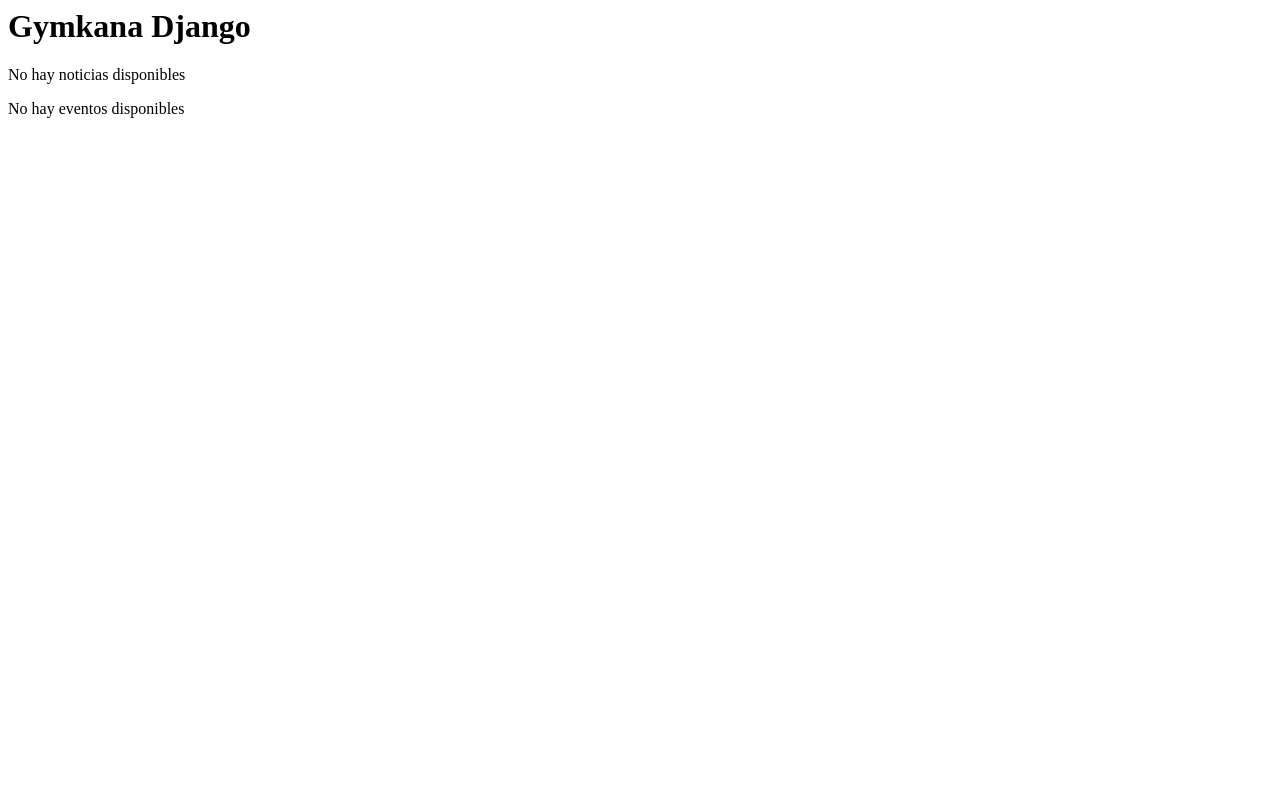
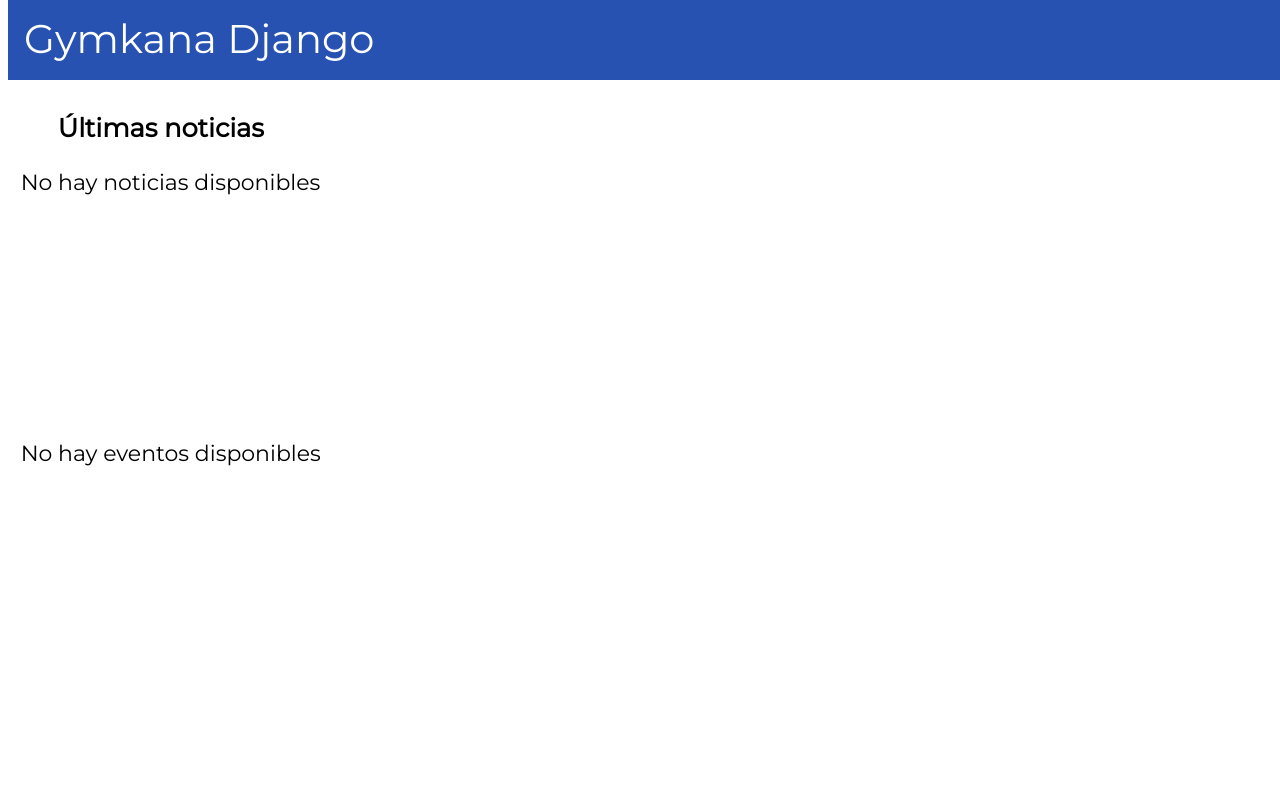
Before and after one commit to pasanca7/Gymkana-formacion-django, a Django app: page /portal/ in a window 1280 px wide. Shown: the top 786 px of the page. Run offline with Django 3.2, Linux system fonts and the light colour scheme; data that the repository does not hold is empty.

Commit message:
Improvement of index.html and style.css

```diff
--- a/Gymkana/portal/static/portal/style.css
+++ b/Gymkana/portal/static/portal/style.css
@@ -0,0 +1,62 @@
+body {
+    font-family: 'Montserrat';
+    font-size: 22px;
+}
+
+ul {
+    list-style-type: none;
+}
+
+#navbar {
+    height: 10%;
+}
+
+#navbar ul {
+    margin: 0;
+    padding: 0;
+    overflow: hidden;
+    background-color: #2852b2;
+    position: fixed;
+    top: 0;
+    width: 100%;
+}
+
+#navbar li {
+    float: left;
+}
+
+#navbar li a {
+    display: block;
+    color: white;
+    text-align: center;
+    font-size: 40px;
+    padding: 14px 16px;
+    height: 100%;
+    text-decoration: none;
+}
+
+#navbar .active {
+    background-color: #4CAF50;
+}
+
+.content table {
+    border-collapse: collapse;
+    width: 80%;
+    margin-right: auto;
+    margin-left: auto;
+}
+
+td, th {
+    border: 1px solid #dddddd;
+    text-align: left;
+    padding: 16px;
+}
+
+.container {
+    height: 39%;
+    margin: 1% 1%;
+}
+
+.title_section {
+    margin-left: 3%;
+}
--- a/Gymkana/portal/templates/portal/index.html
+++ b/Gymkana/portal/templates/portal/index.html
@@ -1,21 +1,50 @@
-<h1>Gymkana Django</h1>
+{% load static %}
 
+<link href='https://fonts.googleapis.com/css?family=Montserrat' rel='stylesheet'>
+<link rel="stylesheet" type="text/css" href="{% static 'portal/style.css' %}">
+
+<div id=navbar>
+    <ul id="navbar">
+        <li><a href="#home">Gymkana Django</a></li>
+      </ul>
+</div>
+
+<div class="content">
+    <div class="container" id="news">
+        <h3 class="title_section">Últimas noticias</h3>
         {% if lastest_news_list %}
-    <ul>
+        <table>
             {% for new in lastest_news_list%}
-            <li>{{ new.title}} </li>
+            <tr>
+                <th>
+                    <h2> {{ new.title}} </h2>
+                    <p>{{new.subtitle}}</p>
+                </th>
+
+            </tr>
             {% endfor %}
-</ul>
+        </table>
         {% else %}
             <p>No hay noticias disponibles</p>
         {% endif %}
+    </div>
 
+    <div class="container" id="events">
         {% if next_events_list %}
-    <ul>
+        <h3 class="title_section">Próximos eventos</h3>
+        <table>
             {% for event in next_events_list%}
-            <li>{{ event.title}} </li>
+            <tr>
+                <th>
+                    <h2> {{ event.title}} </h2>
+                    <p> {{ event.subtitle}} </p>
+                 </th>
+            </tr>
         {% endfor %}
-</ul>
+        </table>
         {% else %}
             <p>No hay eventos disponibles</p>
         {% endif %}
+    </div>
+
+</div>
--- a/Gymkana/portal/views.py
+++ b/Gymkana/portal/views.py
@@ -19,7 +19,7 @@
 
     def get_context_data(self, **kwargs):
         """
-        We just want to see our next three news as 'lastest_events_list'
+        We just want to see our next three news as 'next_events_list'
         """
         context = super().get_context_data(**kwargs)
         context['next_events_list'] = Event.objects.filter(end_date__gte = timezone.now()).order_by('-end_date')[:3]
```
Lines whose indentation alone changed are shown as unchanged.
